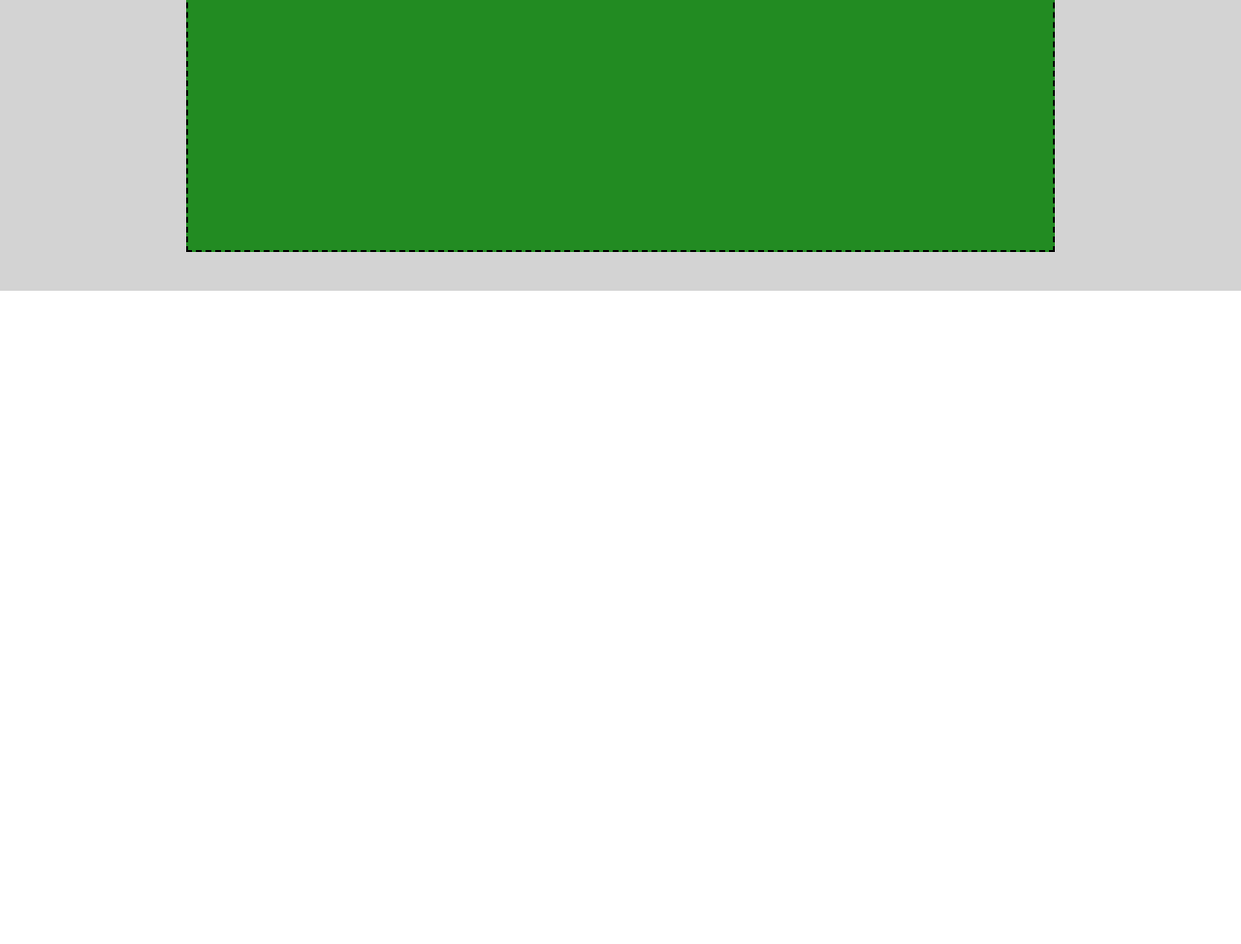
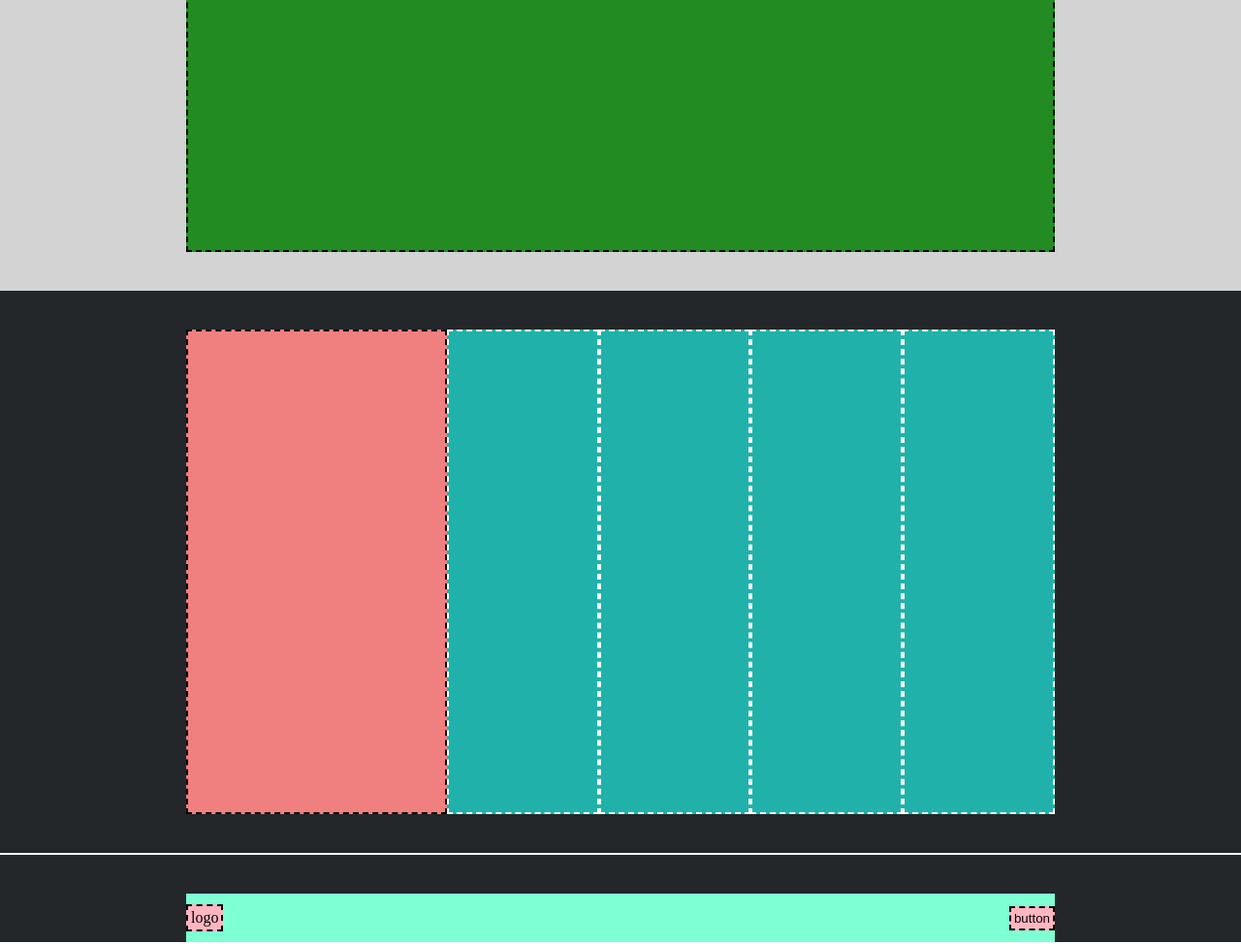
Before and after one commit to KejdiKishta/htmlcss-struttura-discord, a plain HTML site: page index.html in a window 1280 px wide. Shown: the part 2452-3426 px from the top of the page at 97% size. Before the commit the page ends 2752 px from the top, so only its background shows below. Drawn offline with Linux system fonts and the light colour scheme.

Commit message:
add: footer

```diff
--- a/css/style.css
+++ b/css/style.css
@@ -113,3 +113,52 @@ header ul{
     height: 700px;
     border: 2px dashed black;
 }
+
+/*FOOTER*/
+.black-bg{
+    background-color: rgb(35 39 42);
+}
+
+.footer-bigbox{
+    width: 30%;
+
+    /* debug */
+    background-color: rgb(240 128 128);
+    border: 2px dashed black;
+    height: 500px;
+}
+
+.footer-smallbox{
+    width: calc(70%/4);
+
+    /* debug */
+    background-color: rgb(32 178 170);
+    border: 2px dashed white;
+}
+
+footer > section{
+    margin-bottom: 2px;
+}
+
+.last-section{
+    width: 100%;
+    display: flex;
+    justify-content: space-between;
+    align-items: center;
+
+    /* debug */
+    background-color: rgb(127 255 212);
+    height: 50px;
+}
+
+.no-padding{
+    padding-bottom: 0;
+}
+
+.second-logo, button{
+    padding: 3px;
+
+    /* debug */
+    background-color: rgb(255 182 193);
+    border: 2px dashed black;
+}
--- a/index.html
+++ b/index.html
@@ -77,7 +77,23 @@
 
     <!-- footer -->
     <footer>
-
+        <section class="black-bg">
+            <div class="container">
+                <div class="footer-bigbox"></div>
+                <div class="footer-smallbox"></div>
+                <div class="footer-smallbox"></div>
+                <div class="footer-smallbox"></div>
+                <div class="footer-smallbox"></div>
+            </div>
+        </section>
+        <section class="black-bg no-padding">
+            <div class="container">
+                <div class=" last-section">
+                    <div class="second-logo">logo</div>
+                    <button>button</button>
+                </div>
+            </div>
+        </section>
     </footer>
     <!-- /footer -->
 </body>
```
